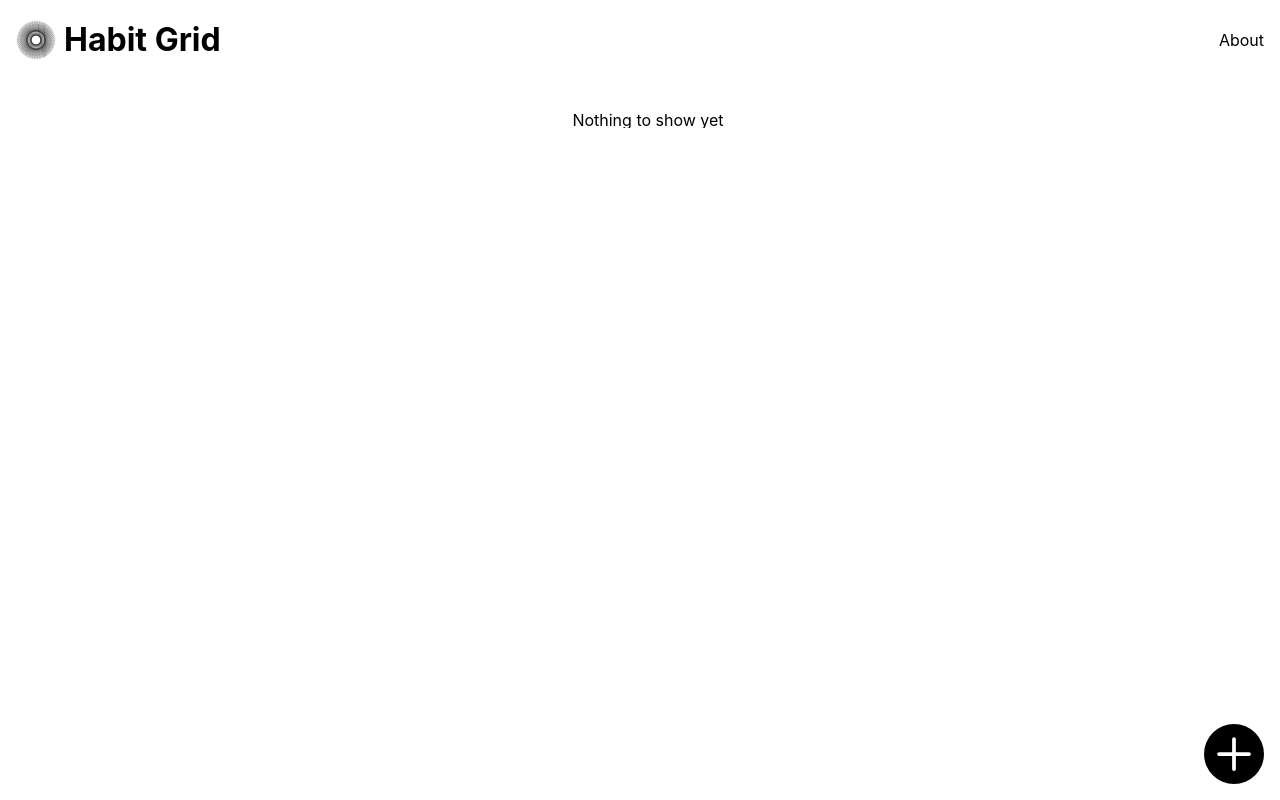
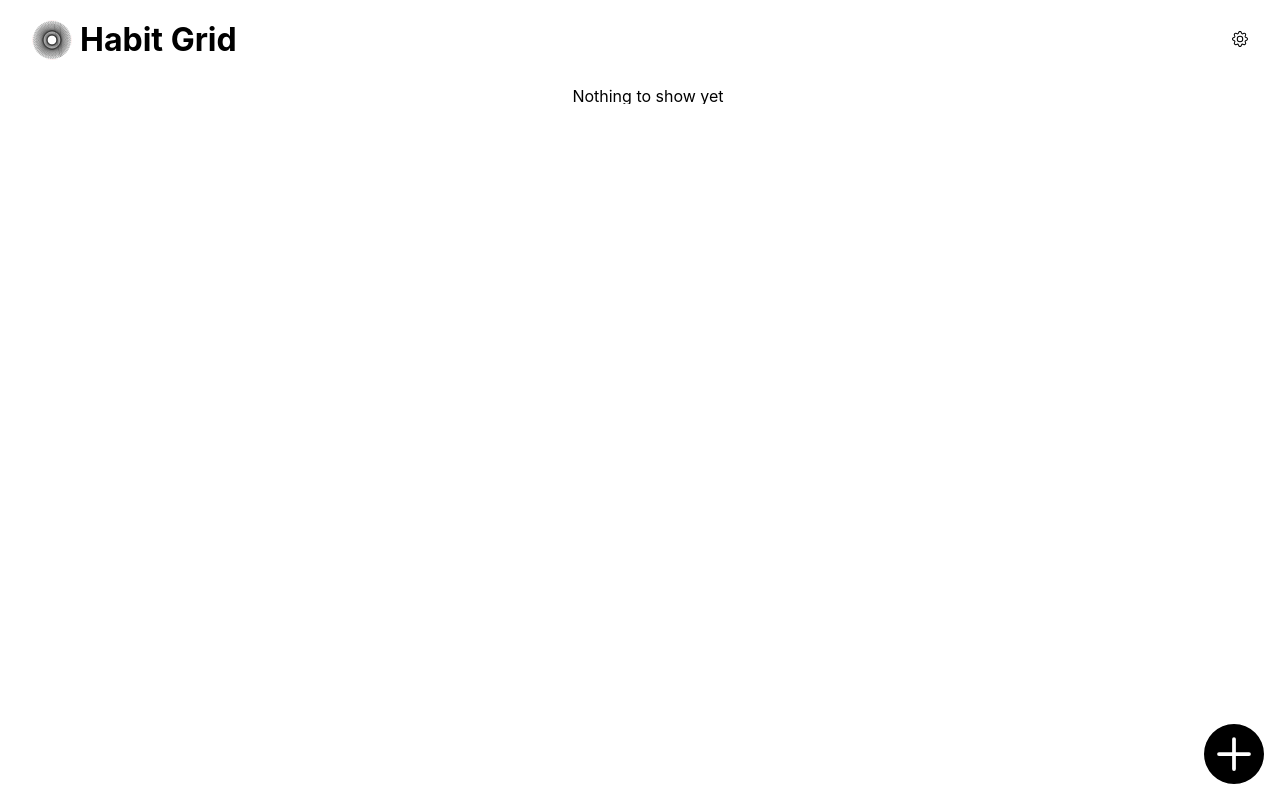
Before and after one commit to teooliver/habit-grid, a React (Create React App) app: page / in a window 1280 px wide. Built offline with nearby package versions, Linux system fonts and the light colour scheme.

Commit message:
added GearIcon to navbar

```diff
--- a/src/components/layout/Navbar.tsx
+++ b/src/components/layout/Navbar.tsx
@@ -1,5 +1,6 @@
 import React from "react";
 import Logo from "./Logo";
+import GearIcon from "./icons/GearIcon";
 
 const Navbar = () => {
   return (
@@ -8,7 +9,9 @@ const Navbar = () => {
         <Logo height="2.5rem" width="2.5rem" backgroundColor="white" />
         <h1>Habit Grid</h1>
       </div>
-      <span>About</span>
+      <span>
+        <GearIcon className="navbar-gear-icon" />
+      </span>
     </nav>
   );
 };
--- a/src/components/layout/icons/ChevronBarExpand.tsx
+++ b/src/components/layout/icons/ChevronBarExpandIcon.tsx
@@ -4,7 +4,7 @@ interface Props {
   className?: string;
 }
 
-const ChevronBarExpand: FC<Props> = ({ className }) => {
+const ChevronBarExpandIcon: FC<Props> = ({ className }) => {
   return (
     <svg
       width="1em"
@@ -22,4 +22,4 @@ const ChevronBarExpand: FC<Props> = ({ className }) => {
   );
 };
 
-export default ChevronBarExpand;
+export default ChevronBarExpandIcon;
--- /dev/null
+++ b/src/components/layout/icons/GearIcon.tsx
@@ -0,0 +1,29 @@
+import React, { FC } from "react";
+
+interface Props {
+  className?: string;
+}
+
+const GearIcon: FC<Props> = ({ className }) => {
+  return (
+    <svg
+      width="1em"
+      height="1em"
+      viewBox="0 0 16 16"
+      className={className || "bi-Icon"}
+      fill="currentColor"
+      xmlns="http://www.w3.org/2000/svg"
+    >
+      <path
+        fill-rule="evenodd"
+        d="M8.837 1.626c-.246-.835-1.428-.835-1.674 0l-.094.319A1.873 1.873 0 0 1 4.377 3.06l-.292-.16c-.764-.415-1.6.42-1.184 1.185l.159.292a1.873 1.873 0 0 1-1.115 2.692l-.319.094c-.835.246-.835 1.428 0 1.674l.319.094a1.873 1.873 0 0 1 1.115 2.693l-.16.291c-.415.764.42 1.6 1.185 1.184l.292-.159a1.873 1.873 0 0 1 2.692 1.116l.094.318c.246.835 1.428.835 1.674 0l.094-.319a1.873 1.873 0 0 1 2.693-1.115l.291.16c.764.415 1.6-.42 1.184-1.185l-.159-.291a1.873 1.873 0 0 1 1.116-2.693l.318-.094c.835-.246.835-1.428 0-1.674l-.319-.094a1.873 1.873 0 0 1-1.115-2.692l.16-.292c.415-.764-.42-1.6-1.185-1.184l-.291.159A1.873 1.873 0 0 1 8.93 1.945l-.094-.319zm-2.633-.283c.527-1.79 3.065-1.79 3.592 0l.094.319a.873.873 0 0 0 1.255.52l.292-.16c1.64-.892 3.434.901 2.54 2.541l-.159.292a.873.873 0 0 0 .52 1.255l.319.094c1.79.527 1.79 3.065 0 3.592l-.319.094a.873.873 0 0 0-.52 1.255l.16.292c.893 1.64-.902 3.434-2.541 2.54l-.292-.159a.873.873 0 0 0-1.255.52l-.094.319c-.527 1.79-3.065 1.79-3.592 0l-.094-.319a.873.873 0 0 0-1.255-.52l-.292.16c-1.64.893-3.433-.902-2.54-2.541l.159-.292a.873.873 0 0 0-.52-1.255l-.319-.094c-1.79-.527-1.79-3.065 0-3.592l.319-.094a.873.873 0 0 0 .52-1.255l-.16-.292c-.892-1.64.902-3.433 2.541-2.54l.292.159a.873.873 0 0 0 1.255-.52l.094-.319z"
+      />
+      <path
+        fill-rule="evenodd"
+        d="M8 5.754a2.246 2.246 0 1 0 0 4.492 2.246 2.246 0 0 0 0-4.492zM4.754 8a3.246 3.246 0 1 1 6.492 0 3.246 3.246 0 0 1-6.492 0z"
+      />
+    </svg>
+  );
+};
+
+export default GearIcon;
--- a/src/components/tracker/monthYearSelector/MonthYearDropdown.tsx
+++ b/src/components/tracker/monthYearSelector/MonthYearDropdown.tsx
@@ -1,9 +1,9 @@
 import React, { useState, useRef, useEffect } from "react";
 import DropDownMenu from "./DropDownMenu";
-import ChevronBarExpand from "../../layout/icons/ChevronBarExpand";
 import { StoreState } from "../../../redux/reducers";
 import { connect } from "react-redux";
 import { months } from "../../../utils/variables";
+import ChevronBarExpandIcon from "../../layout/icons/ChevronBarExpandIcon";
 
 interface Props {
   selectedMonth: number;
@@ -19,7 +19,7 @@ const MonthYearDropdown: React.FC<Props> = ({ selectedMonth }) => {
           <span className="dropdown-button-text">
             {months[selectedMonth].toUpperCase()} / 2019
           </span>
-          <ChevronBarExpand className="dropdown-button-icon" />
+          <ChevronBarExpandIcon className="dropdown-button-icon" />
         </button>
       </div>
       {open && <DropDownMenu setOpen={setOpen} />}
--- a/src/styles/_Navbar.scss
+++ b/src/styles/_Navbar.scss
@@ -3,7 +3,7 @@
   display: flex;
   align-items: center;
   justify-content: space-between;
-  margin: 1rem 1rem;
+  margin: 1rem 2rem;
   .navbar-logo {
     display: flex;
     align-items: center;
--- a/src/styles/_global.scss
+++ b/src/styles/_global.scss
@@ -20,6 +20,6 @@ h1 {
 
 .page-container {
   overflow-y: hidden;
-  margin-top: 3rem;
+  margin-top: 1.5rem;
   margin-left: 1rem;
 }
```
Also changed, not shown: src/components/layout/icons/ChevronBarContractIcon.tsx (renamed from src/components/layout/icons/ChevronBarContract.tsx).
